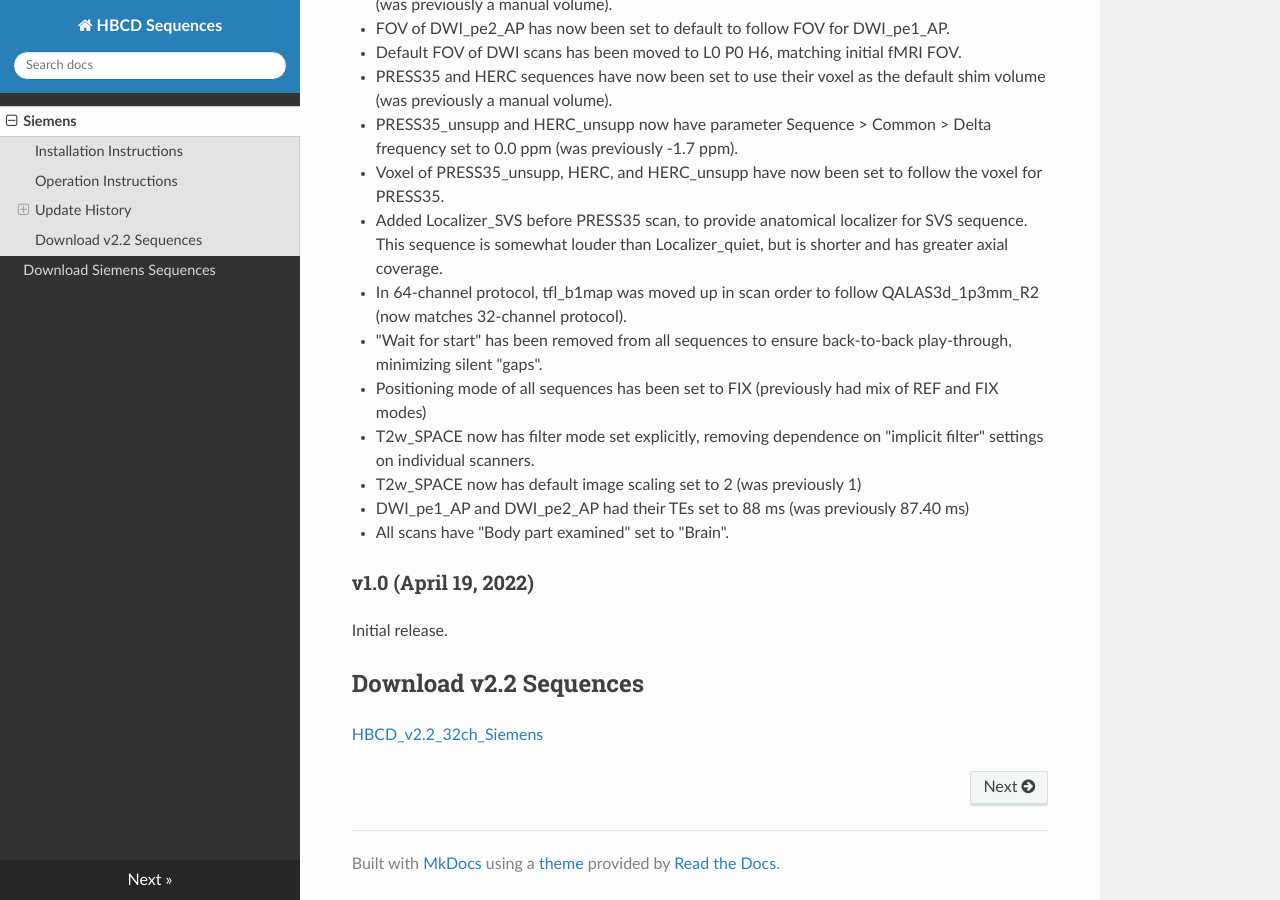
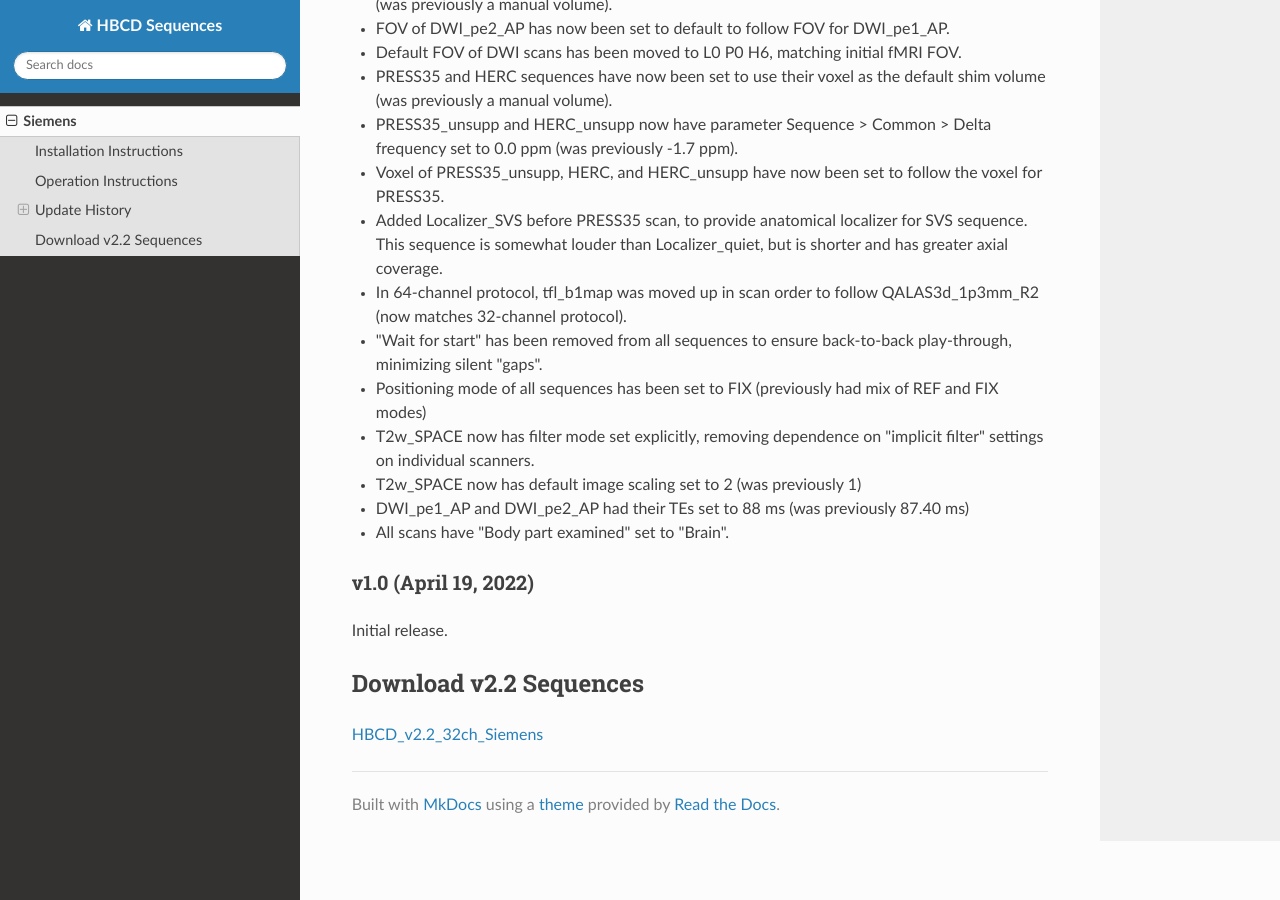
Before and after one commit to DCAN-Labs/hbcdsequences, an MkDocs documentation site: the page built from docs/siemens.md, in a window 1280 px wide and 900 px high, scrolled down 7307 px. Built offline with MkDocs 1.6.1, drawn with Linux system fonts in a browser that asks for light colours; nearby versions of some CDN libraries.

```diff
--- a/mkdocs.yml
+++ b/mkdocs.yml
@@ -5,4 +5,3 @@ plugins:
 docs_dir: docs
 nav:
   - Siemens: siemens.md
-  - Download Siemens Sequences: download_sequences.md
```
Also changed, not shown: docs/download_sequences.md (deleted, +0 -1 lines), 7 other files.
